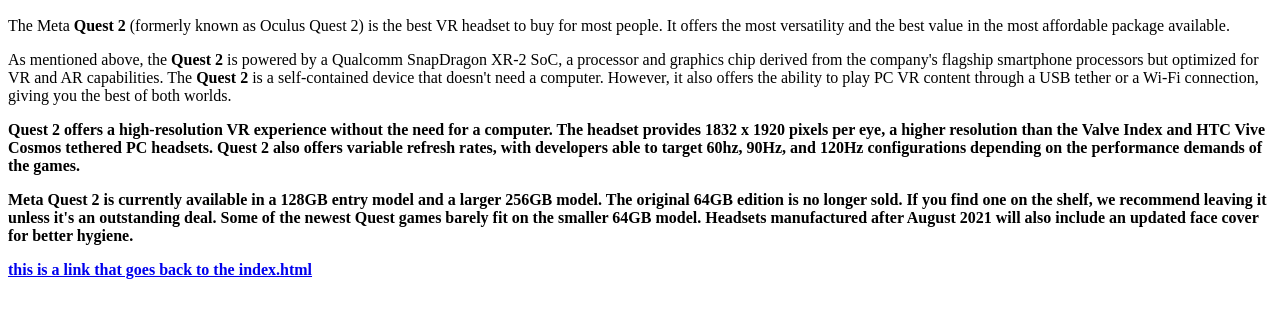
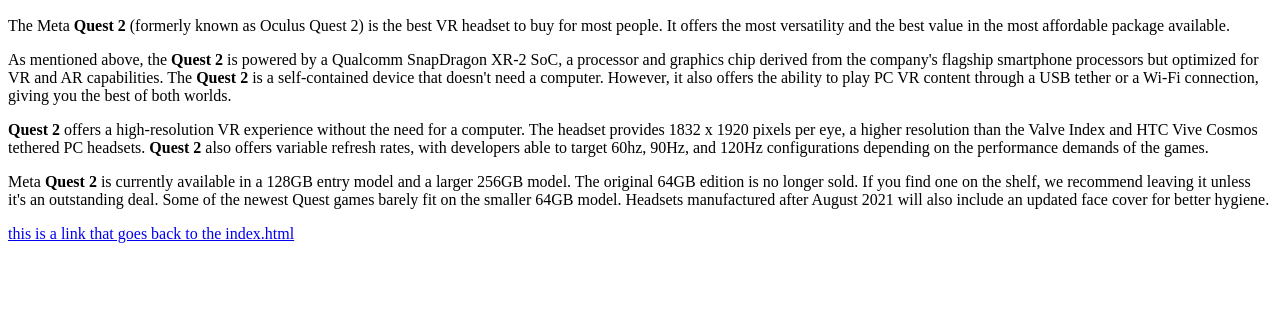
Before and after one commit to Venix-crypto/Wassignment3, a plain HTML site: page quest2.html in a window 1280 px wide. Shown: the part 50-368 px from the top of the page. Drawn offline with Linux system fonts and the light colour scheme.

Commit message:
Update quest2.html

```diff
--- a/quest2.html
+++ b/quest2.html
@@ -11,7 +11,7 @@
     <p>    The Meta <b>Quest 2</b> (formerly known as Oculus Quest 2) is the best VR headset to buy for most people. It offers the most versatility and the best value in the most affordable package available.</p>
     <p>
         As mentioned above, the <b>Quest 2</b> is powered by a Qualcomm SnapDragon XR-2 SoC, a processor and graphics chip derived from the company's flagship smartphone processors but optimized for VR and AR capabilities. The <b>Quest 2</b> is a self-contained device that doesn't need a computer. However, it also offers the ability to play PC VR content through a USB tether or a Wi-Fi connection, giving you the best of both worlds.</p>
-    <p>    <b>Quest 2<b/> offers a high-resolution VR experience without the need for a computer. The headset provides 1832 x 1920 pixels per eye, a higher resolution than the Valve Index and HTC Vive Cosmos tethered PC headsets. <b>Quest 2</b> also offers variable refresh rates, with developers able to target 60hz, 90Hz, and 120Hz configurations depending on the performance demands of the games.</p>
+    <p>    <b>Quest 2</b> offers a high-resolution VR experience without the need for a computer. The headset provides 1832 x 1920 pixels per eye, a higher resolution than the Valve Index and HTC Vive Cosmos tethered PC headsets. <b>Quest 2</b> also offers variable refresh rates, with developers able to target 60hz, 90Hz, and 120Hz configurations depending on the performance demands of the games.</p>
     <p>    Meta <b>Quest 2</b> is currently available in a 128GB entry model and a larger 256GB model. The original 64GB edition is no longer sold. If you find one on the shelf, we recommend leaving it unless it's an outstanding deal. Some of the newest Quest games barely fit on the smaller 64GB model. Headsets manufactured after August 2021 will also include an updated face cover for better hygiene. </p>
     <p><a href = "index.html"> this is a link that goes back to the index.html</a></p>
 
```
